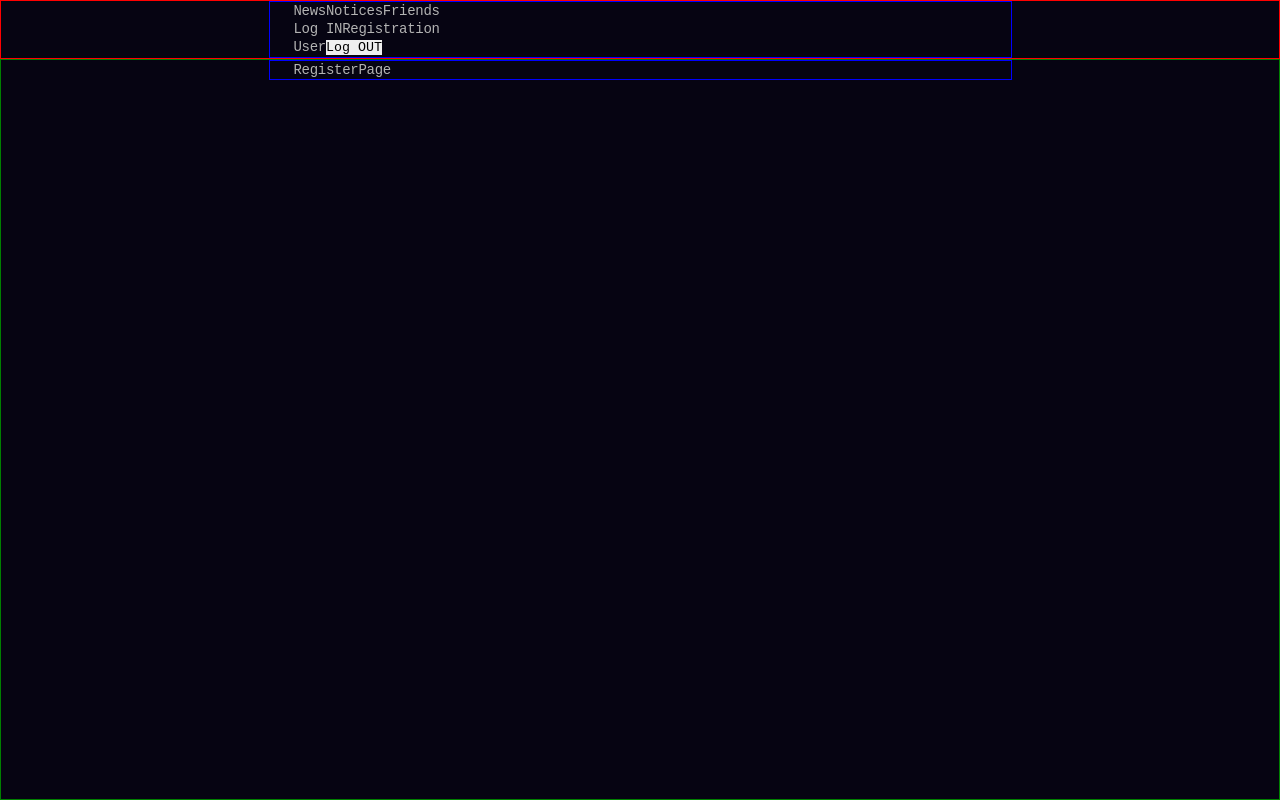
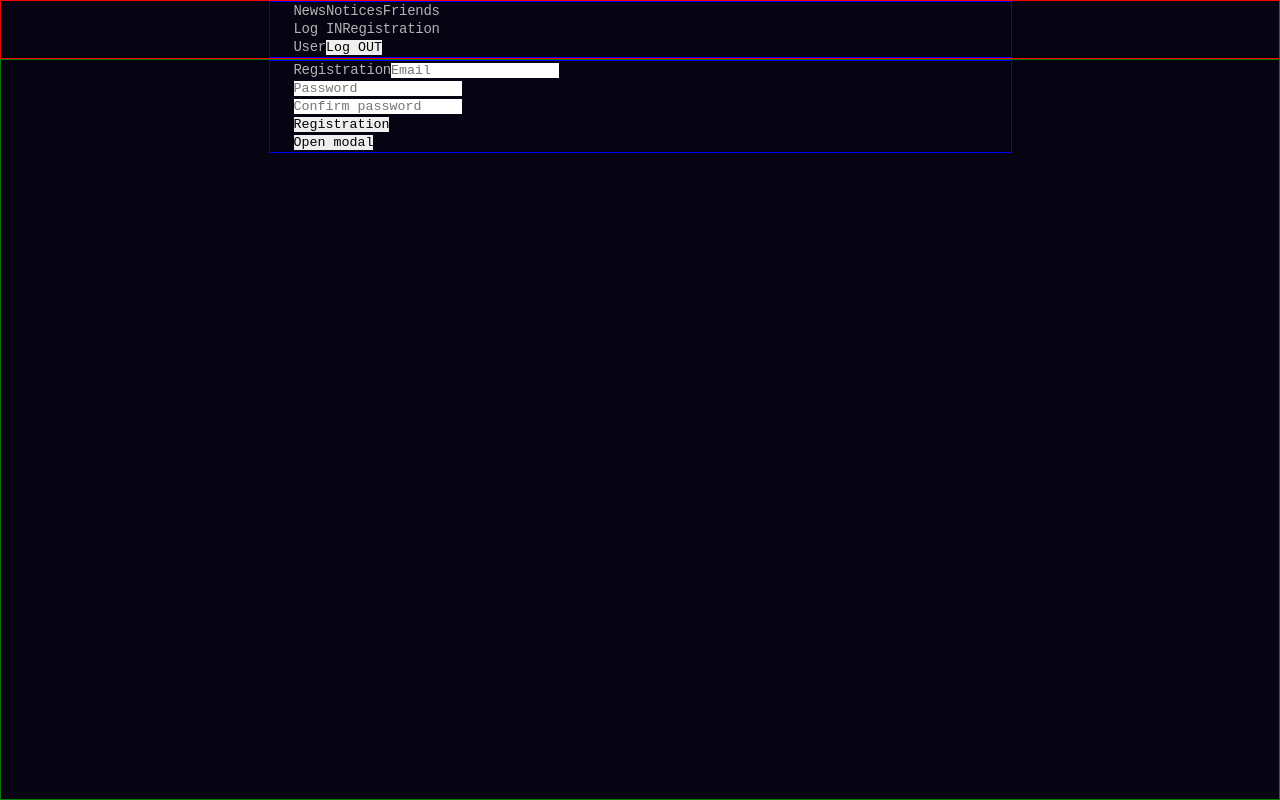
Before and after one commit to NNaumenko83/pets-front, a React (Vite) app: page /register in a window 1280 px wide. Built offline with nearby package versions, Linux system fonts and the light colour scheme.

Commit message:
ADD: AppModal

```diff
--- /dev/null
+++ b/src/components/AppModal/AppModal.styled.ts
@@ -0,0 +1,18 @@
+/* eslint-disable import/no-extraneous-dependencies */
+import Box from '@mui/material/Box'
+
+import { styled } from 'styled-components'
+
+export const BoxStyled = styled(Box)`
+    position: absolute;
+    top: 50%;
+    left: 50%;
+    transform: translate(-50%, -50%);
+    min-width: 200px;
+    max-width: 700px;
+    background-color: yellow;
+    border: 1px solid red;
+    border-radius: 16px;
+    padding: 40px;
+`
+export default BoxStyled
--- /dev/null
+++ b/src/components/AppModal/AppModal.tsx
@@ -0,0 +1,24 @@
+/* eslint-disable @typescript-eslint/ban-types */
+/* eslint-disable react/jsx-props-no-spreading */
+/* eslint-disable import/no-named-as-default */
+/* eslint-disable import/no-extraneous-dependencies */
+
+import Modal from '@mui/material/Modal'
+import { ReactNode } from 'react'
+import BoxStyled from './AppModal.styled'
+
+interface AppModalProps {
+    onClose: () => void
+    children: ReactNode
+    isOpen: boolean
+}
+
+function AppModal({ onClose, children, isOpen, ...props }: AppModalProps) {
+    return (
+        <Modal keepMounted open={isOpen} onClose={onClose} {...props}>
+            <BoxStyled>{children}</BoxStyled>
+        </Modal>
+    )
+}
+
+export default AppModal
--- a/src/components/AuthForm/AuthForm.tsx
+++ b/src/components/AuthForm/AuthForm.tsx
@@ -1,5 +1,62 @@
+/* eslint-disable no-console */
+/* eslint-disable no-useless-escape */
+/* eslint-disable react/jsx-props-no-spreading */
+/* eslint-disable import/no-extraneous-dependencies */
+import { useForm } from 'react-hook-form'
+import { yupResolver } from '@hookform/resolvers/yup'
+import * as yup from 'yup'
+
+const schema = yup
+    .object({
+        email: yup
+            .string()
+            .required('Email is required')
+            .matches(
+                /^\w+([\.-]?\w+)*@\w+([\.-]?\w+)*(\.\w{2,3})+$/,
+                'Input correct email',
+            ),
+        password: yup
+            .string()
+            .required('Password is required')
+            .min(6, 'Min length is 6'),
+        confirmPassword: yup
+            .string()
+            .oneOf([yup.ref('password'), undefined], 'Passwords must match')
+            .required('Confirm password is required')
+            .min(6, 'Min length is 6'),
+    })
+    .required()
+
+type FormData = yup.InferType<typeof schema>
+
 function AuthForm() {
-    return <div>AuthForm</div>
+    const {
+        register,
+        handleSubmit,
+        formState: { errors },
+    } = useForm<FormData>({
+        resolver: yupResolver(schema),
+    })
+
+    return (
+        <form
+            onSubmit={handleSubmit(data => {
+                console.log(data)
+            })}
+        >
+            Registration
+            <input {...register('email', {})} placeholder="Email" />
+            <p>{errors.email?.message}</p>
+            <input {...register('password', {})} placeholder="Password" />
+            <p>{errors.password?.message}</p>
+            <input
+                {...register('confirmPassword', {})}
+                placeholder="Confirm password"
+            />
+            <p>{errors.confirmPassword?.message}</p>
+            <button type="submit">Registration</button>
+        </form>
+    )
 }
 
 export default AuthForm
--- /dev/null
+++ b/src/hooks/useModal.ts
@@ -0,0 +1,17 @@
+import { useState } from 'react'
+
+const useModal = () => {
+    const [isOpen, setIsOpen] = useState(false)
+
+    const openModal = () => {
+        setIsOpen(true)
+    }
+
+    const onClose = () => {
+        setIsOpen(false)
+    }
+
+    return { isOpen, openModal, onClose }
+}
+
+export default useModal
--- a/src/pages/RegisterPage/RegisterPage.tsx
+++ b/src/pages/RegisterPage/RegisterPage.tsx
@@ -1,5 +1,20 @@
+import AppModal from 'src/components/AppModal/AppModal'
+import AuthForm from 'src/components/AuthForm/AuthForm'
+import useModal from 'src/hooks/useModal'
+
 function RegisterPage() {
-    return <div>RegisterPage</div>
+    const { isOpen, openModal, onClose } = useModal()
+    return (
+        <div>
+            <AuthForm />
+            <AppModal isOpen={isOpen} onClose={onClose}>
+                Hello
+            </AppModal>
+            <button type="button" onClick={openModal}>
+                Open modal
+            </button>
+        </div>
+    )
 }
 
 export default RegisterPage
```
Also changed, not shown: package.json (+8 -1 lines), src/hooks/useInput.ts (renamed from src/hooks/useInput.tsx), 1 other file (tests, documents, lock files or other folders).
